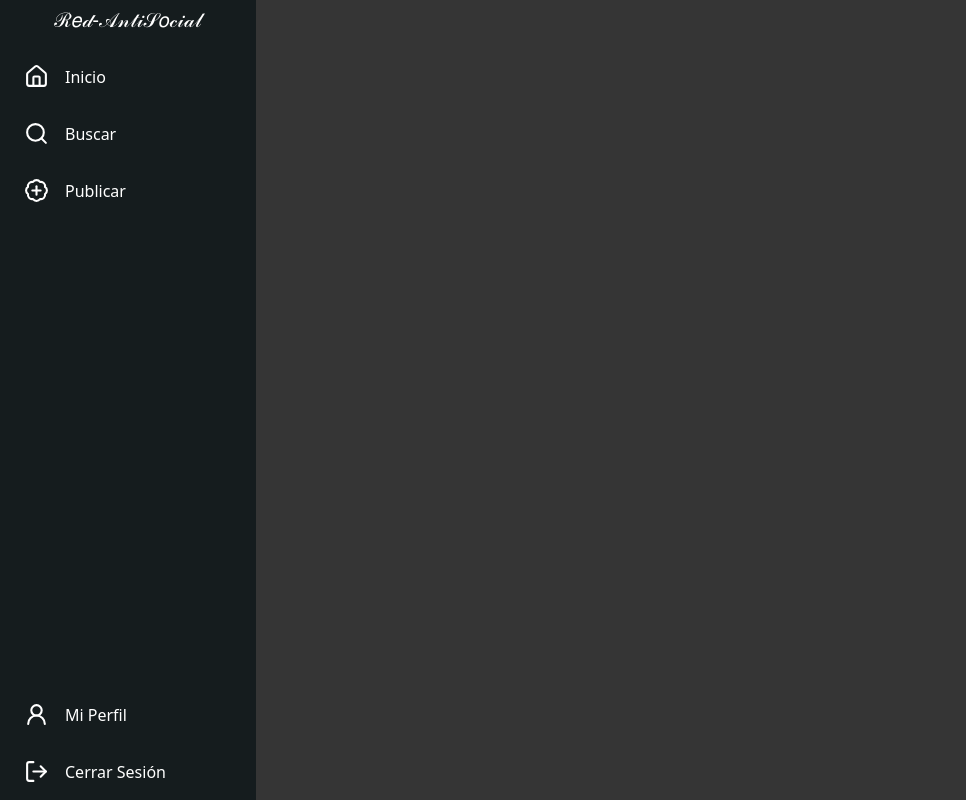
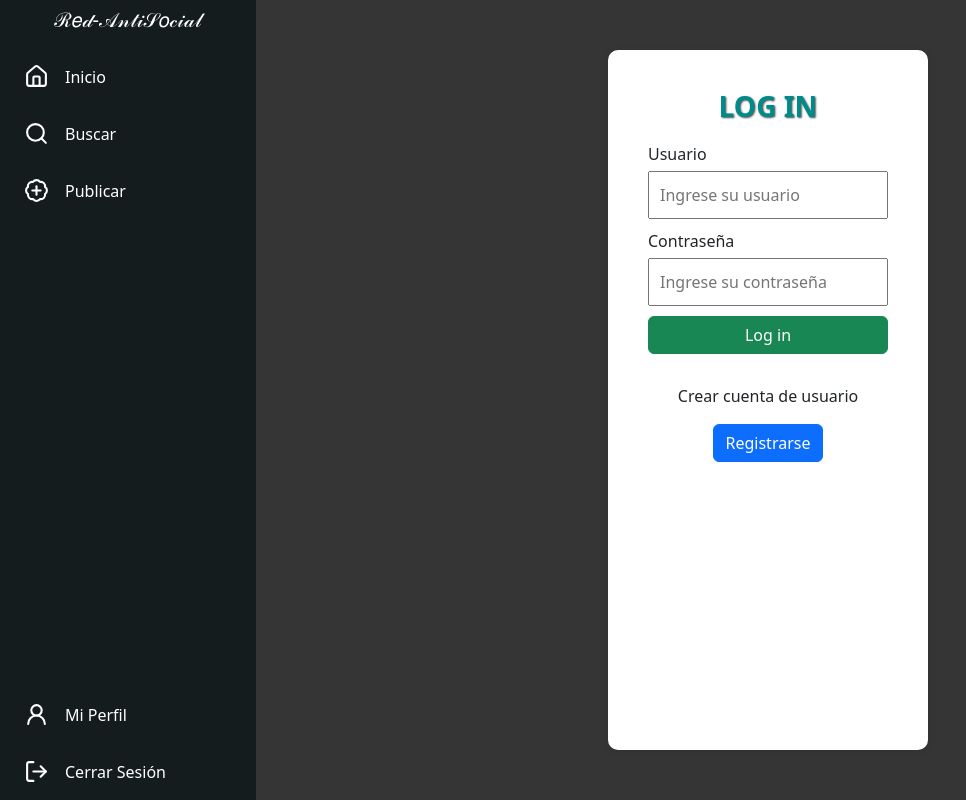
Before and after one commit to Leonardodb611/Proyecto-final-CIU, a React (Vite) app: page /login in a window 1280 px wide. Shown: the whole page, without its empty margins (0-966 px from the left). Built offline with nearby package versions, Linux system fonts and the light colour scheme.

Commit message:
Login hecho

```diff
--- a/src/App.jsx
+++ b/src/App.jsx
@@ -1,10 +1,11 @@
 import { Routes, Route, Navigate } from 'react-router-dom'
 import './App.css'
-import Home from './pages/Home/Home.jsx'
+import Home from './Pages/Home/Home.jsx'
 import UserProfile from './Pages/User/UserProfile.jsx'
 import { Header } from './components/Header/Header'
 import { Post } from './pages/Post/Post.jsx'
 import Register from './Pages/Register/Register.jsx'
+import Login from './Pages/Login/Login.jsx'
 function App() {
   return (
     <div className='container-principal'>
@@ -14,6 +15,7 @@ function App() {
         <Route path='/user/my-profile' element={<UserProfile/>}/>
         <Route path='/post/:id' element={<Post />} />
         <Route path='/register' element={<Register />} />
+        <Route path='/login' element={<Login />} />
       </Routes>
     </div>
   )
--- /dev/null
+++ b/src/Pages/Login/Login.css
@@ -0,0 +1,43 @@
+.logUser{
+    width: 25%;
+    margin: 50px auto;
+    background-color: white;
+    padding: 40px;
+    border-radius: 10px;
+    box-shadow: 1px 1px 8px rgba(0, 0, 0, 0.065);
+}
+.loginUserForm .inputGroup{
+    width: 100%;
+    display: flex;
+    flex-direction: column;
+}
+
+.loginUserForm .inputGroup label{
+    margin-top: 10px;
+
+}
+
+.loginUserForm .inputGroup input {
+    margin-top: 5px;
+    padding: 10px;
+}
+.inputGroup button{
+    margin-top: 10px;
+
+}
+.Register {
+    margin-top: 30px;
+    text-align: center;
+}
+
+.Register .btn.btn.primary{
+    width: 50%;
+}
+
+.logUser h3{
+    text-align: center;
+    font-weight: bold;
+    color: darkcyan;
+    text-transform: uppercase;
+    text-shadow: 1px 1px 2px rgba(0, 0, 0, 0.7);
+}
--- a/src/Pages/Login/Login.jsx
+++ b/src/Pages/Login/Login.jsx
@@ -0,0 +1,71 @@
+import "./Login.css";
+import React, { useState } from "react";
+import { useNavigate } from "react-router-dom";
+const Login = () => {
+    const [nickName, setNickName] = useState("");
+    const [errorMsg, setErrorMsg] = useState("");
+    const navigate = useNavigate();
+
+    const handleLogin = async (e) => {
+    e.preventDefault();
+    setErrorMsg("");
+    console.log("handleLogin ejecutado, nickName:", nickName);
+    try {
+        const response = await fetch("http://localhost:3000/user/getAllUsers");
+        if (!response.ok) {
+        setErrorMsg("El servidor respondió con un error");
+        return;
+    }
+
+        const users = await response.json();
+        console.log("Usuarios recibidos:", users);
+        const userExists = users.find((user) => user.nickName === nickName);
+
+        if (userExists) {
+            navigate("/home");
+        } else {
+            setErrorMsg("Usuario no encontrado");
+        }
+    } catch (error) {
+        setErrorMsg("Error en la conexión al servidor");
+        //console.error(error);
+    }
+};
+    return (
+        <div className="logUser">
+            <h3>Log in</h3>
+            <form className="loginUserForm" onSubmit={handleLogin}>
+                <div className="inputGroup">
+                    <label htmlFor="nickName">Usuario</label>
+                    <input
+                    type="text"
+                    id="nickName"
+                    value={nickName}
+                    onChange={(e) => setNickName(e.target.value)}
+                    placeholder="Ingrese su usuario"
+                    autoComplete="off"
+                    />
+                    <label htmlFor="contraseña">Contraseña</label>
+                    <input
+                    type="password"
+                    id="password"
+                    autoComplete="off"
+                    placeholder="Ingrese su contraseña"
+                    />
+                    <button type="submit" className="btn btn-success">
+                        Log in
+                    </button>
+                </div>
+            </form>
+            <div className="Register">
+                <p>Crear cuenta de usuario</p>
+                <button type="button" className="btn btn-primary"
+                onClick={() => navigate("../Register")}>
+                    Registrarse
+                </button>
+            </div>
+        </div>
+    )
+};
+
+export default Login
```
